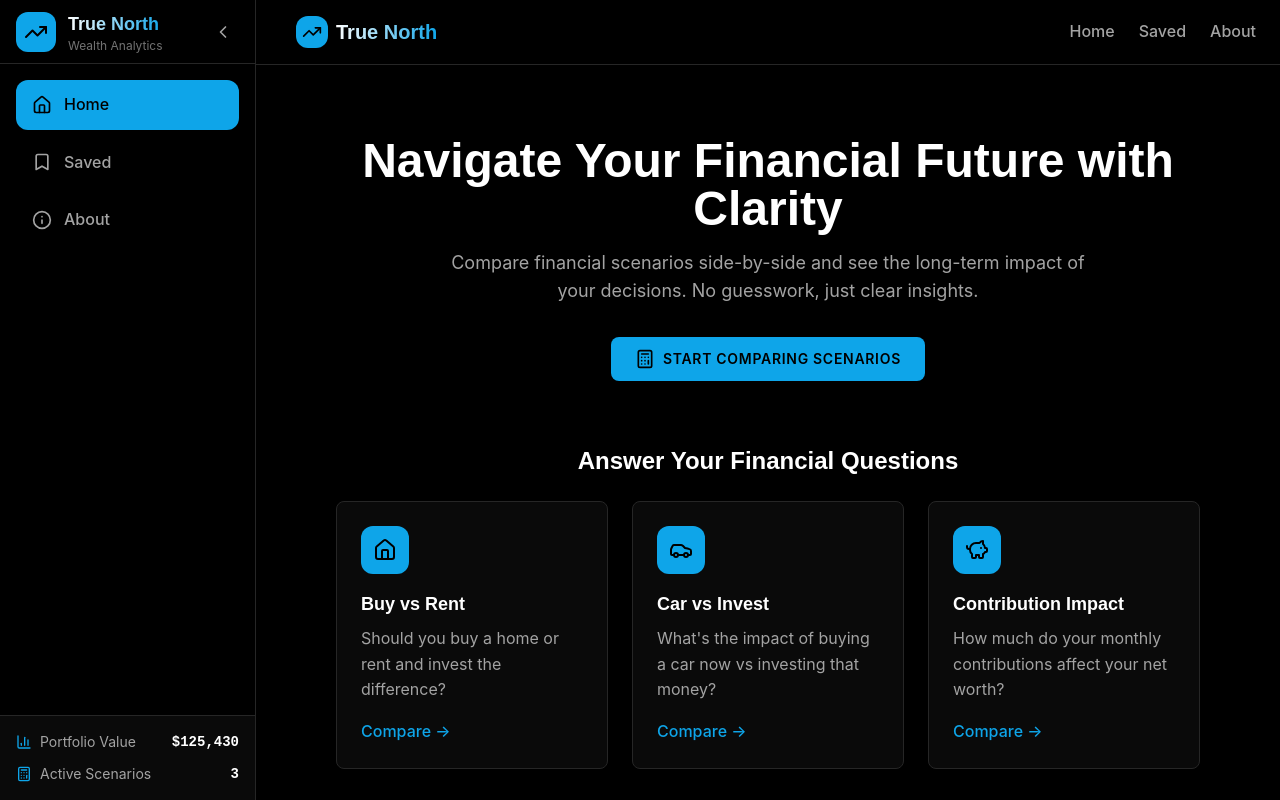
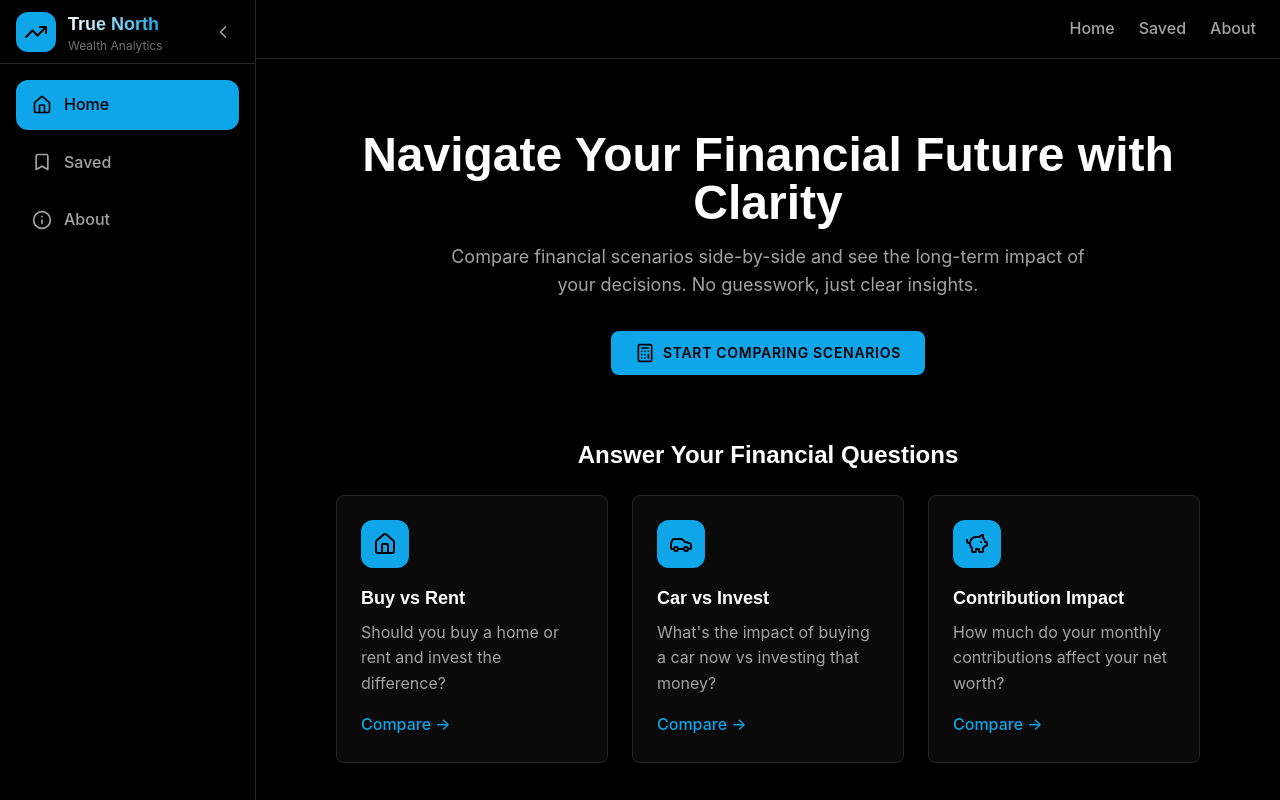
Before and after one commit to mjvstaden/wealth_tracker, a React (Create React App) app: page / in a window 1280 px wide. Built offline with nearby package versions, Linux system fonts and the light colour scheme.

Commit message:
Remove duplicate logo and placeholder stats

```diff
--- a/src/components/Layout/Header.tsx
+++ b/src/components/Layout/Header.tsx
@@ -1,6 +1,6 @@
 import React from 'react';
 import { Link } from 'react-router-dom';
-import { Menu, TrendingUp } from 'lucide-react';
+import { Menu } from 'lucide-react';
 
 interface HeaderProps {
   onMenuClick: () => void;
@@ -10,8 +10,7 @@ const Header: React.FC<HeaderProps> = ({ onMenuClick }) => {
   return (
     <header className="bg-bg-primary border-b border-border-default px-6 py-4">
       <div className="flex items-center justify-between">
-        {/* Left side - Logo and Title */}
-        <div className="flex items-center space-x-4">
+        {/* Left side - Menu button */}
         <button
           onClick={onMenuClick}
           className="p-2 rounded-lg hover:bg-bg-secondary transition-colors lg:hidden"
@@ -20,16 +19,8 @@ const Header: React.FC<HeaderProps> = ({ onMenuClick }) => {
           <Menu className="w-5 h-5 text-text-primary" />
         </button>
 
-          <Link to="/" className="flex items-center space-x-2 group">
-            <div className="w-8 h-8 bg-accent-primary rounded-lg flex items-center justify-center transition-all group-hover:shadow-glow-blue">
-              <TrendingUp className="w-5 h-5 text-bg-primary" />
-            </div>
-            <h1 className="text-xl font-bold gradient-logo">True North</h1>
-          </Link>
-        </div>
-
         {/* Right side - Navigation Links */}
-        <nav className="hidden md:flex items-center space-x-6">
+        <nav className="hidden md:flex items-center space-x-6 ml-auto">
           <Link
             to="/"
             className="nav-link"
--- a/src/components/Layout/Sidebar.tsx
+++ b/src/components/Layout/Sidebar.tsx
@@ -5,9 +5,7 @@ import {
   TrendingUp,
   Bookmark,
   Info,
-  ChevronLeft,
-  BarChart3,
-  Calculator
+  ChevronLeft
 } from 'lucide-react';
 
 interface SidebarProps {
@@ -78,27 +76,6 @@ const Sidebar: React.FC<SidebarProps> = ({ isOpen, onToggle }) => {
         })}
       </nav>
 
-      {/* Quick Stats (visible when sidebar is open) */}
-      {isOpen && (
-        <div className="absolute bottom-0 left-0 right-0 p-4 border-t border-border-default bg-bg-secondary animate-fade-in">
-          <div className="space-y-3">
-            <div className="flex items-center justify-between">
-              <div className="flex items-center space-x-2">
-                <BarChart3 className="w-4 h-4 text-accent-primary" />
-                <span className="text-sm text-text-secondary">Portfolio Value</span>
-              </div>
-              <span className="text-sm font-semibold font-mono text-text-primary">$125,430</span>
-            </div>
-            <div className="flex items-center justify-between">
-              <div className="flex items-center space-x-2">
-                <Calculator className="w-4 h-4 text-accent-primary" />
-                <span className="text-sm text-text-secondary">Active Scenarios</span>
-              </div>
-              <span className="text-sm font-semibold font-mono text-text-primary">3</span>
-            </div>
-          </div>
-        </div>
-      )}
     </aside>
   );
 };
```
Lines whose indentation alone changed are shown as unchanged.
